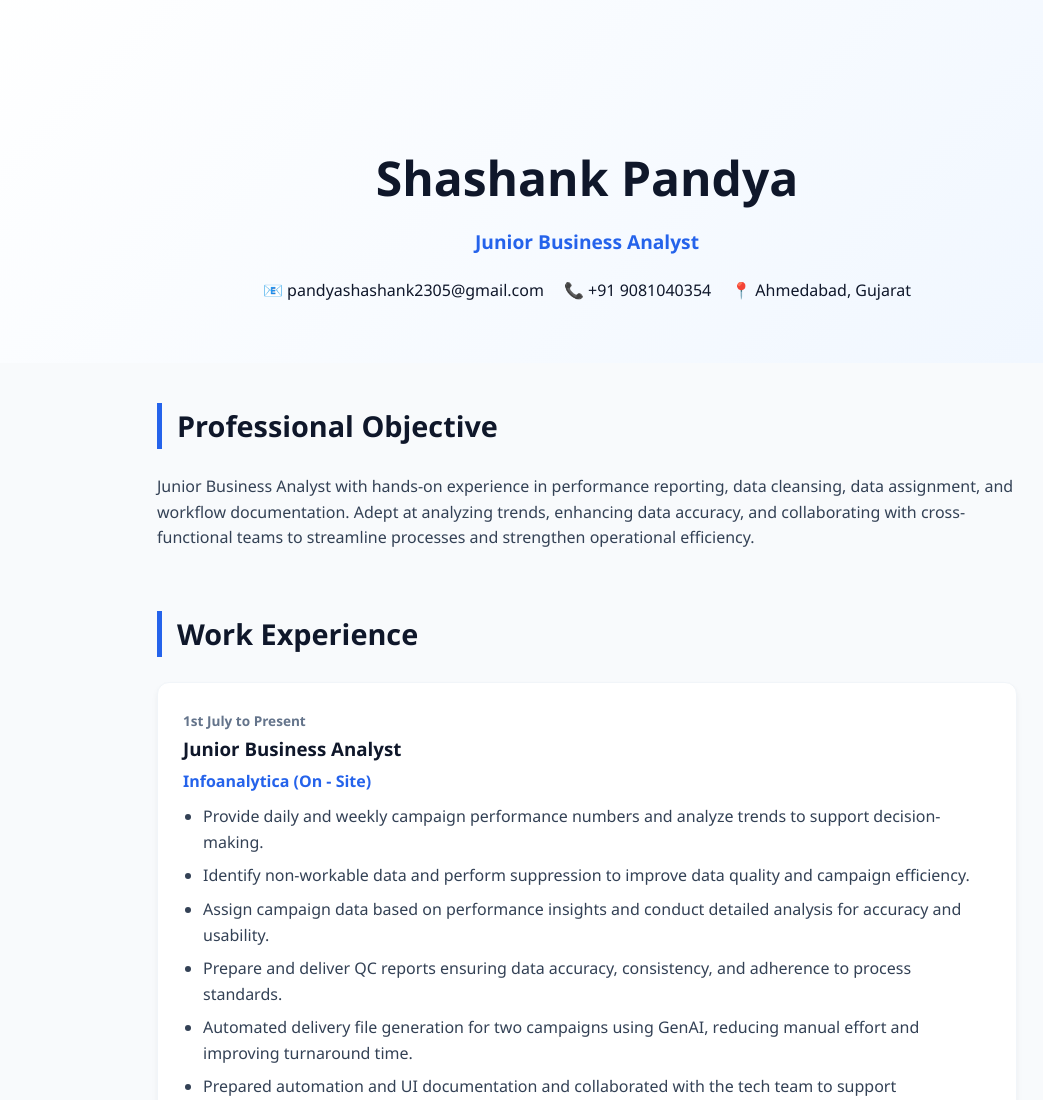
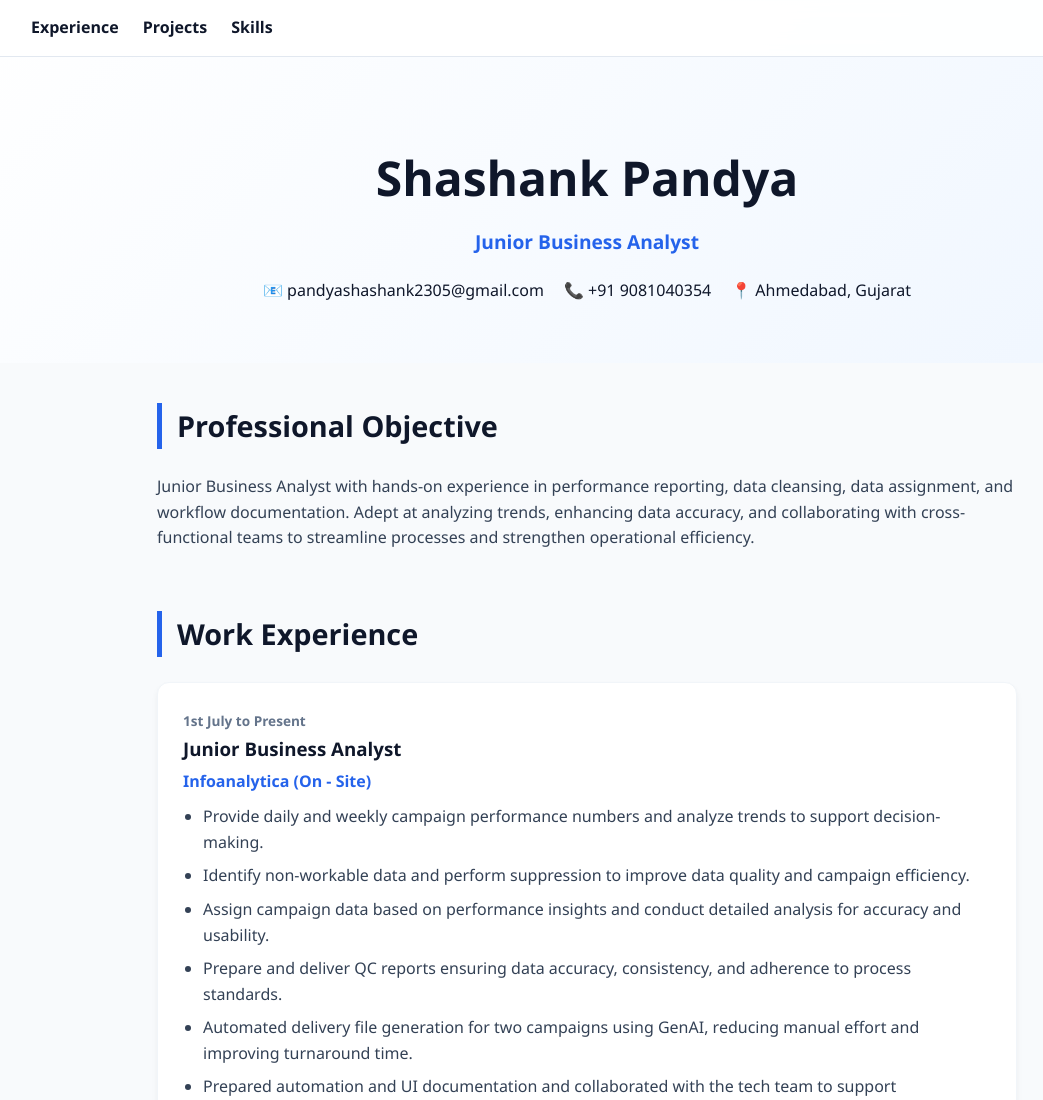
Before and after one commit to Shashank2365/my-resume, a plain HTML site: page index.html in a window 1280 px wide. Shown: the top 1100 px of the page, without its empty margins (53-1096 px from the left). Drawn offline with Linux system fonts and the light colour scheme.

Commit message:
Refactor index.html structure and navigation

```diff
--- a/index.html
+++ b/index.html
@@ -89,6 +89,13 @@
     </style>
 </head>
 <body>
+    <nav>
+        <div class="nav-links">
+            <a href="#experience">Experience</a>
+            <a href="#projects">Projects</a>
+            <a href="#skills">Skills</a>
+        </div>
+    </nav>
     <header class="hero">
         <h1>Shashank Pandya</h1>
         <div class="tagline">Junior Business Analyst</div>
```
